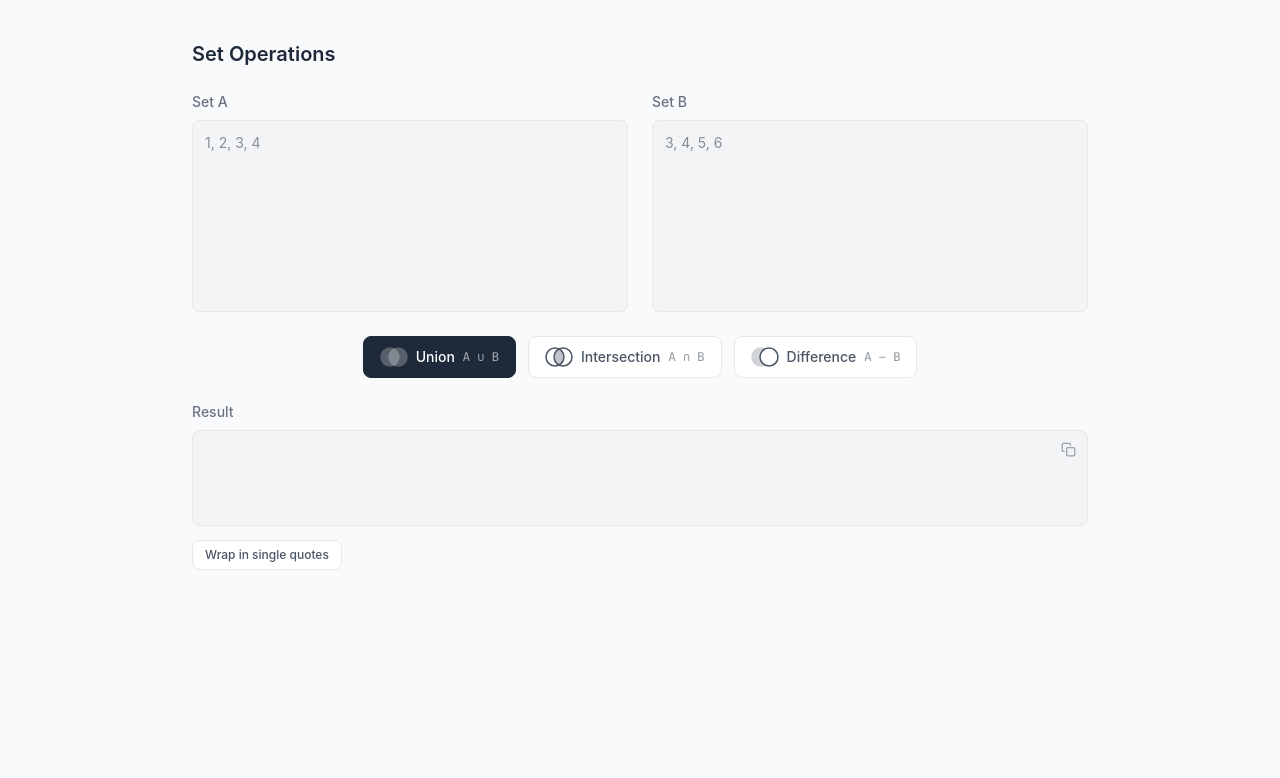
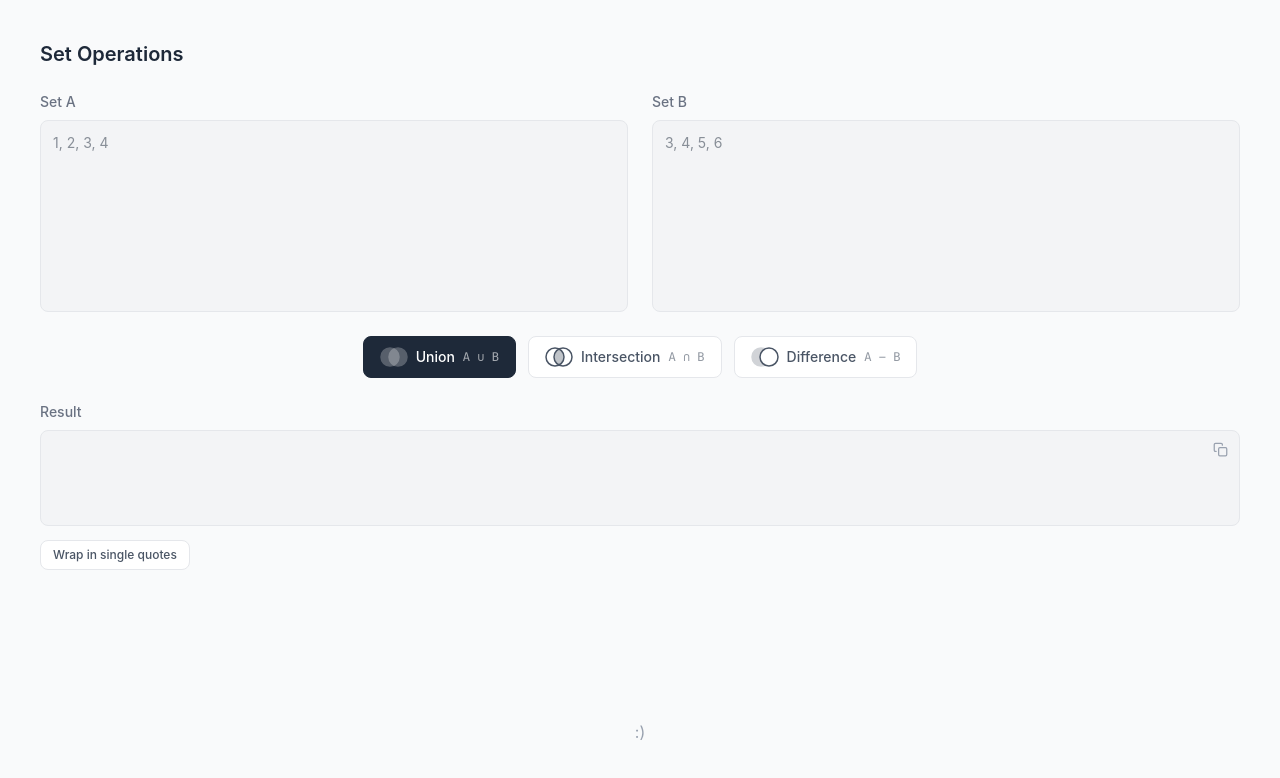
Before and after one commit to YuBil/set-ops, a React (Vite) app: page / in a window 1280 px wide. Shown: the top 778 px of the page. Built offline with nearby package versions, Linux system fonts and the light colour scheme.

Commit message:
footer & gh trigger

```diff
--- a/src/App.tsx
+++ b/src/App.tsx
@@ -2,6 +2,7 @@ import { useState } from 'react';
 import { SetInput } from './components/SetInput';
 import { SetResult } from './components/SetResult';
 import { OperationButtons } from './components/OperationButtons';
+import { Footer } from './components/Footer';
 import { parseSet, formatSet, formatQuotedSet, union, intersection, difference } from './services/setOperations';
 import { useQuotedResult } from './hooks/useQuotedResult';
 import type { SetOperation } from './types/set-operations';
@@ -22,8 +23,8 @@ export default function App() {
   const result = isQuoted ? formatQuotedSet(resultSet) : formatSet(resultSet);
 
   return (
-    <main className="min-h-screen bg-gray-50 p-6 md:p-10">
-      <div className="mx-auto max-w-4xl space-y-6">
+    <main className="min-h-screen bg-gray-50 p-6 md:p-10 flex flex-col">
+      <div className="mx-auto w-full max-w-7xl space-y-6">
         <h1 className="text-xl font-semibold text-gray-800">Set Operations</h1>
 
         <div className="grid grid-cols-1 gap-6 md:grid-cols-2">
@@ -45,6 +46,7 @@ export default function App() {
 
         <SetResult value={result} isQuoted={isQuoted} onQuote={toggle} />
       </div>
+      <Footer />
     </main>
   );
 }
--- /dev/null
+++ b/src/components/Footer.tsx
@@ -0,0 +1,7 @@
+export function Footer() {
+  return (
+    <footer className="mt-auto py-4 text-center text-gray-400">
+      :)
+    </footer>
+  );
+}
```
